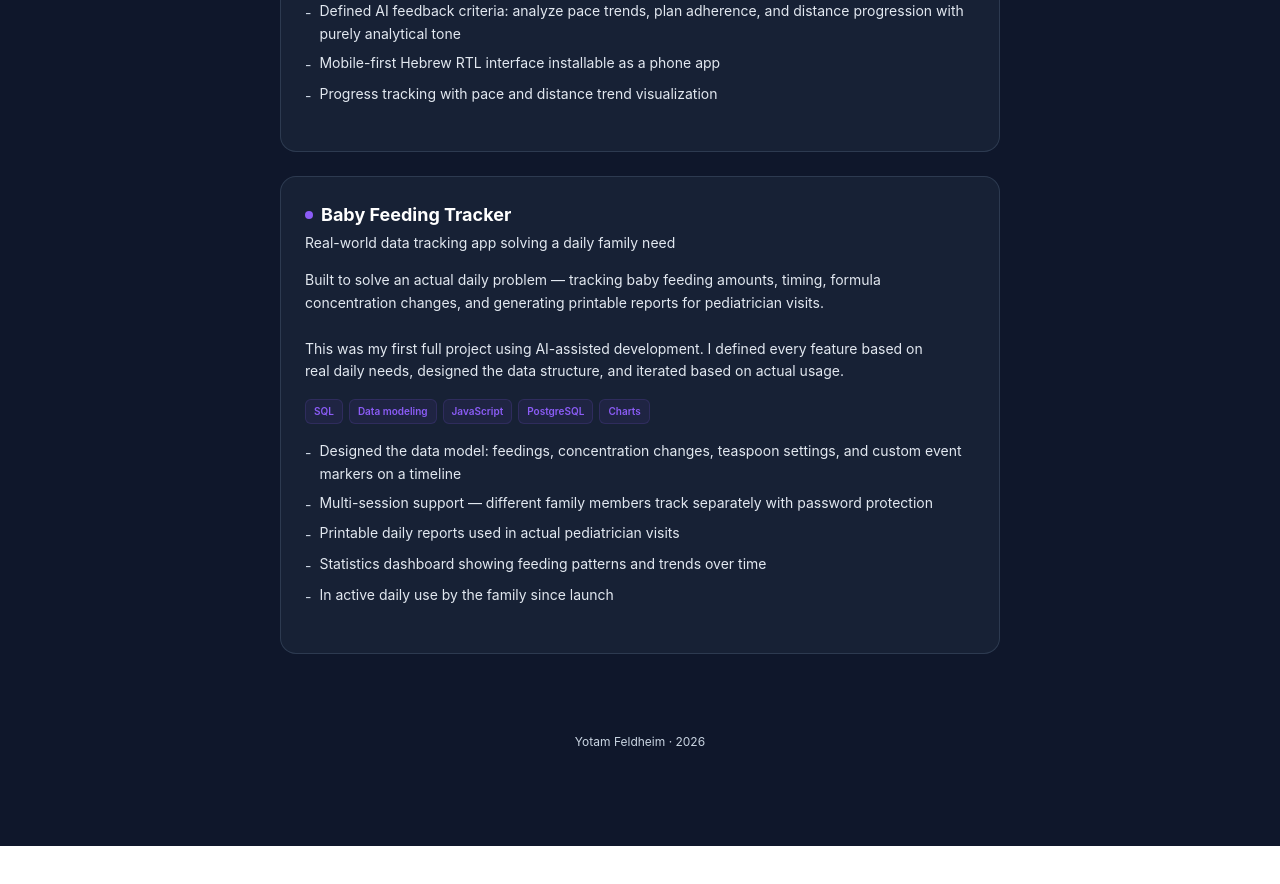
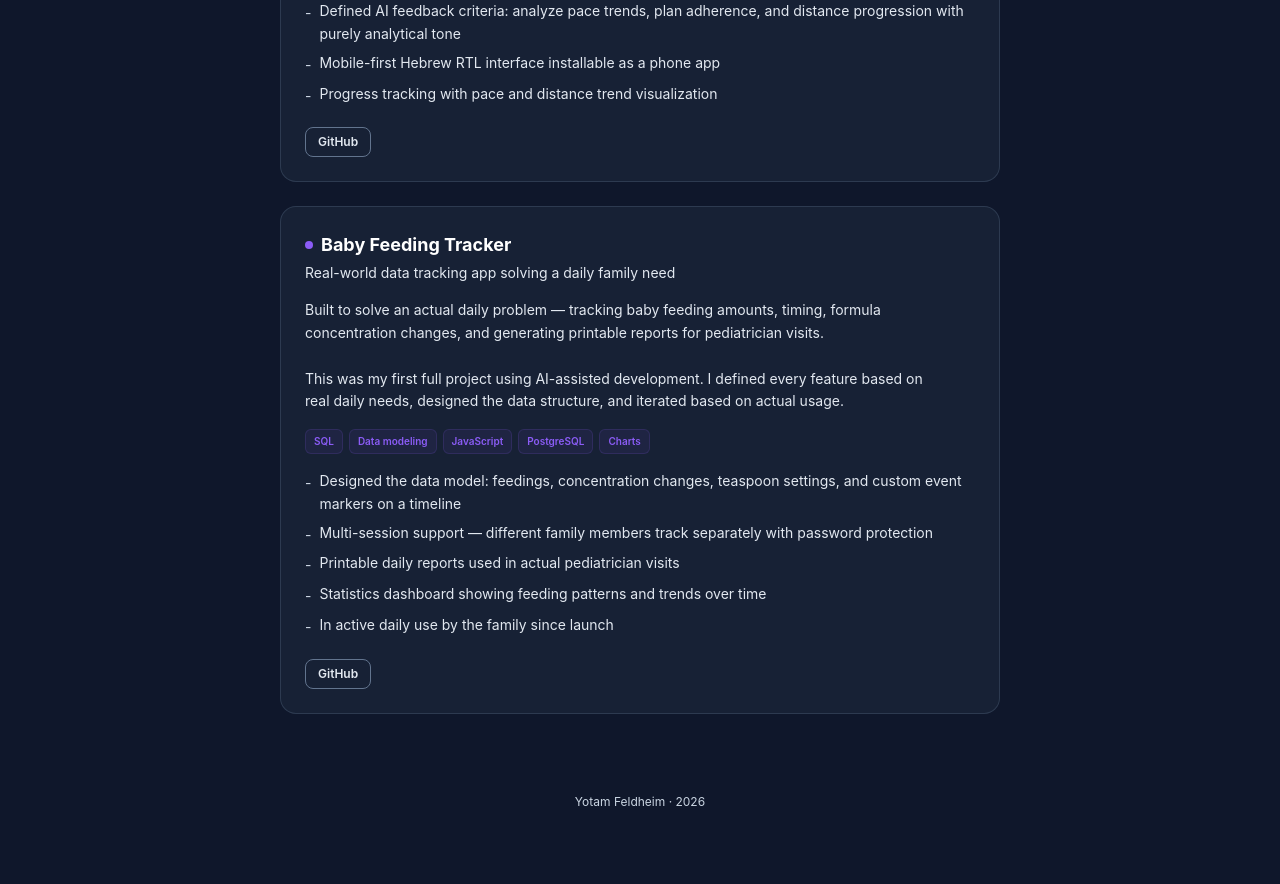
Before and after one commit to yotamfel/portfolio, a React (Vite) app: page / in a window 1280 px wide. Shown: the part 2740-3624 px from the top of the page. Before the commit the page ends 3586 px from the top, so only its background shows below. Built offline with nearby package versions, Linux system fonts and the light colour scheme.

Commit message:
Add GitHub links for Running Tracker and Baby Feeding

```diff
--- a/src/content.js
+++ b/src/content.js
@@ -95,7 +95,7 @@ analytical approach for the AI feedback.`,
     ],
     liveUrl: '',
     portfolioUrl: '',
-    githubUrl: '',
+    githubUrl: 'https://github.com/yotamfel/running-app',
     color: '#3b82f6',
   },
   {
@@ -117,7 +117,7 @@ real daily needs, designed the data structure, and iterated based on actual usag
     ],
     liveUrl: '',
     portfolioUrl: '',
-    githubUrl: '',
+    githubUrl: 'https://github.com/yotamfel/baby_feeding',
     color: '#8b5cf6',
   },
 ]
```
